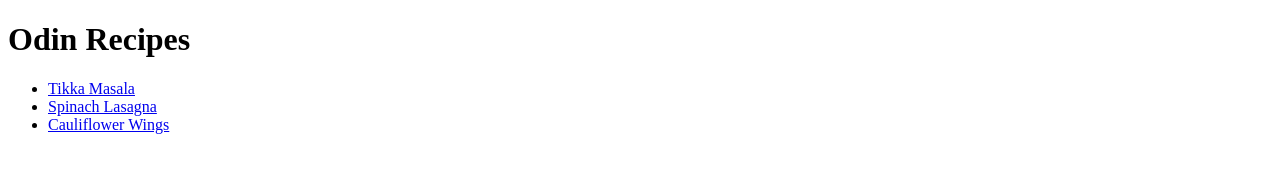
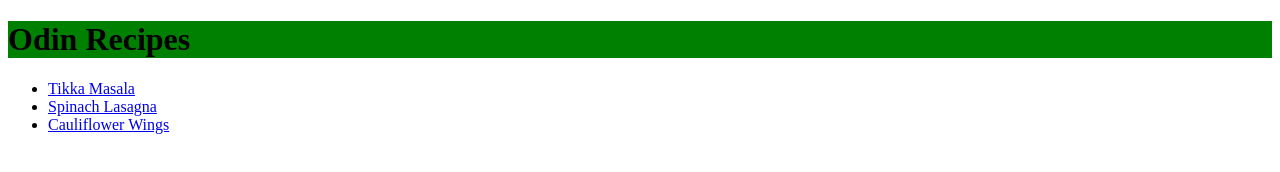
Before and after one commit to Kgocken/odin-recipes, a plain HTML site: page index.html in a window 1280 px wide. Drawn offline with Linux system fonts and the light colour scheme.

Commit message:
Began stylesheet

```diff
--- a/index.html
+++ b/index.html
@@ -2,10 +2,11 @@
 <html lang="en">
     <head>
         <meta charset="utf-8">
+        <link rel="stylesheet" href="style.css">
         <title>Recipe Page</title>
     </head>
     <body>
-        <h1>Odin Recipes</h1>
+        <h1 class="top">Odin Recipes</h1>
 
         <ul>
             <li><a href="recipes/tikka-masala.html">Tikka Masala</a></li>
--- /dev/null
+++ b/style.css
@@ -0,0 +1,3 @@
+.top {
+    background-color: green;
+}
```
